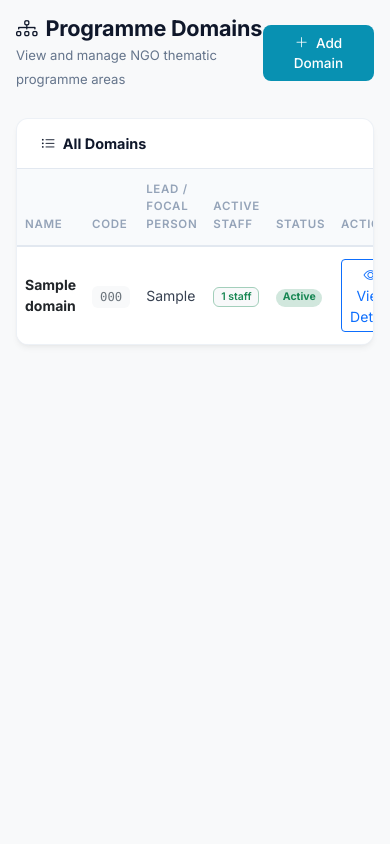
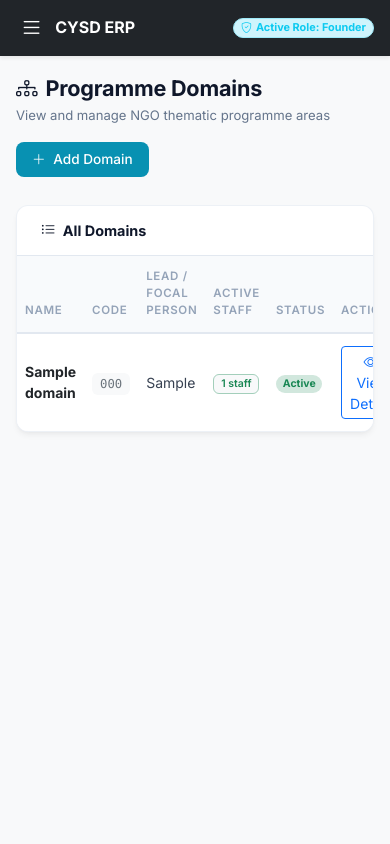
Before and after one commit to CYSD-ERP-2026/CYSD-ERP-MODEL, a Django app: page /dashboard/domains/ in a window 390 px wide. Run offline with Django 4.2, Linux system fonts and the light colour scheme; a user stored in the database is signed in; tables that the repository leaves empty hold one stand-in row (values such as "Sample post").

Commit message:
Implement mobile responsiveness with fixed mobile header, offcanvas drawer sidebar, and backdrop overlay

```diff
--- a/tracker/templates/base.html
+++ b/tracker/templates/base.html
@@ -263,14 +263,76 @@
     }
 
     @media (max-width: 768px) {
-      #sidebar { display: none; }
-      #main { margin-left: 0; padding: 1rem; }
+      #sidebar {
+        left: -240px;
+        transition: left 0.25s ease-in-out;
+        z-index: 1040;
+      }
+      #sidebar.show {
+        left: 0;
+      }
+      #main {
+        margin-left: 0 !important;
+        padding: 1.25rem 1rem !important;
+        padding-top: 4.75rem !important; /* space for the fixed mobile header */
+      }
+      .topbar {
+        flex-direction: column;
+        align-items: flex-start;
+        gap: 1rem;
+      }
+      .topbar .d-flex {
+        width: 100%;
+        justify-content: space-between;
+      }
+      .mobile-header {
+        position: fixed;
+        top: 0;
+        left: 0;
+        right: 0;
+        z-index: 1030;
+        height: 56px;
+        box-shadow: 0 2px 4px rgba(0,0,0,0.08);
+      }
+      .sidebar-backdrop {
+        position: fixed;
+        top: 0;
+        left: 0;
+        right: 0;
+        bottom: 0;
+        background: rgba(15, 23, 42, 0.4); /* backdrop using deep slate-navy shadow */
+        backdrop-filter: blur(2px);
+        z-index: 1000;
+        display: none;
+      }
+      .sidebar-backdrop.show {
+        display: block;
+      }
+      /* Clean card overflow rules on mobile screens */
+      .table-card, .chart-card {
+        overflow-x: auto;
+      }
     }
   </style>
   {% block extra_css %}{% endblock %}
 </head>
 
 <body>
+
+<!-- Mobile Header (Mobile only) -->
+<div class="mobile-header d-md-none bg-dark text-white p-3 d-flex align-items-center justify-content-between">
+  <div class="d-flex align-items-center gap-2">
+    <button class="btn btn-dark border-0 p-1" id="sidebarToggle" style="background: transparent;">
+      <i class="bi bi-list fs-3" style="color: #fff;"></i>
+    </button>
+    <h6 class="m-0 fw-bold text-white">CYSD ERP</h6>
+  </div>
+  <div class="d-flex align-items-center gap-2">
+    <span class="badge bg-info-subtle text-info border border-info-subtle fw-bold rounded-pill" style="font-size: .68rem;">
+      <i class="bi bi-shield-check me-1"></i>Active Role: {{ request.user.employee_profile.role|title }}
+    </span>
+  </div>
+</div>
 
 <!-- ═══════════════════════════ SIDEBAR ═══════════════════════════ -->
 <div id="sidebar">
@@ -397,5 +459,39 @@
 </script>
 {% block extra_js %}{% endblock %}
 
+<!-- Mobile sidebar toggle javascript -->
+<script>
+  document.addEventListener("DOMContentLoaded", function() {
+    const toggleBtn = document.getElementById("sidebarToggle");
+    const sidebar = document.getElementById("sidebar");
+
+    // Create backdrop element
+    const backdrop = document.createElement("div");
+    backdrop.className = "sidebar-backdrop";
+    document.body.appendChild(backdrop);
+
+    if (toggleBtn && sidebar) {
+      toggleBtn.addEventListener("click", function() {
+        sidebar.classList.toggle("show");
+        backdrop.classList.toggle("show");
+      });
+
+      backdrop.addEventListener("click", function() {
+        sidebar.classList.remove("show");
+        backdrop.classList.remove("show");
+      });
+
+      // Close sidebar when clicking links
+      const links = sidebar.querySelectorAll("nav a");
+      links.forEach(link => {
+        link.addEventListener("click", function() {
+          sidebar.classList.remove("show");
+          backdrop.classList.remove("show");
+        });
+      });
+    }
+  });
+</script>
+
 </body>
 </html>
```
